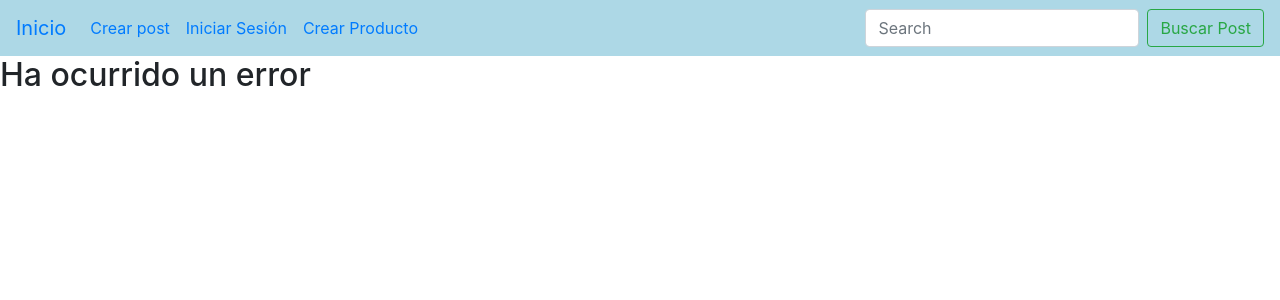
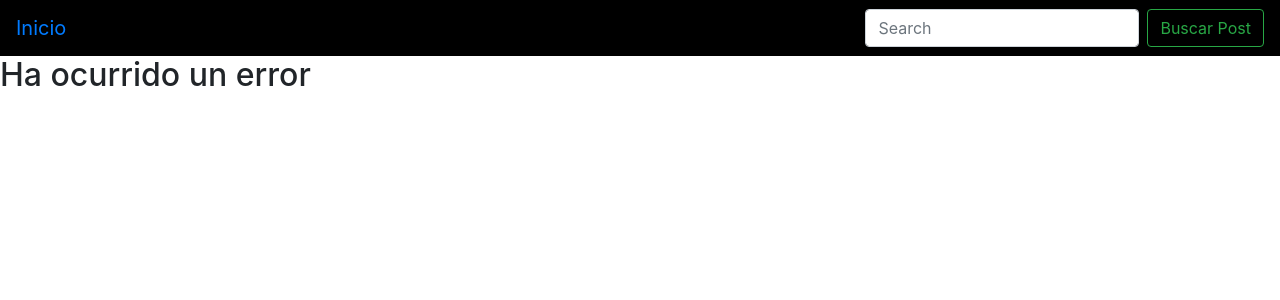
Before and after one commit to charly2790/ProyectoFinalCoderhouse, a Django app: page /create-post/ in a window 1280 px wide. Shown: the top 300 px of the page. Run offline with Django 4.2, Linux system fonts and the light colour scheme.

Commit message:
'2docommit0806'

```diff
--- a/Bloggerhouse/templates/base_main_user_screen.html
+++ b/Bloggerhouse/templates/base_main_user_screen.html
@@ -39,12 +39,15 @@
             text-align: center;
 
         }
+        .img-logo{
+            margin-right: 2%;
+        }
     </style>
 
 </head>
 
 <body>
-    <nav class="navbar navbar-expand-lg navbar " style="background: lightblue;">
+    <nav class="navbar navbar-expand-lg navbar " style="background: black;">
         <a class="navbar-brand" href="/">Inicio</a>
         <button class="navbar-toggler" type="button" data-toggle="collapse" data-target="#navbarSupportedContent"
             aria-controls="navbarSupportedContent" aria-expanded="false" aria-label="Toggle navigation">
@@ -53,15 +56,7 @@
 
         <div class="collapse navbar-collapse" id="navbarSupportedContent">
             <ul class="navbar-nav mr-auto">
-                <li class="nav-item active">
-                    <a class="nav-link" href="/create-user/">Crear post<span class="sr-only">(current)</span></a>
-                </li>
-                <li class="nav-item">
-                    <a class="nav-link" href="/user-login/">Iniciar Sesión</a>
-                </li>
-                <li class="nav-item">
-                    <a class="nav-link" href="/">Crear Producto</a>
-                </li>
+
             </ul>
             <!--Buscador de Posts-->
             <form class="form-inline my-2 my-lg-0" style = "margin-left: 5px"  action = "#" method="GET">
--- a/Bloggerhouse/templates/person_data_template.html
+++ b/Bloggerhouse/templates/person_data_template.html
@@ -14,8 +14,7 @@
     {% csrf_token %}
     <div class = "row">
     <div class="column mb-3" >
-      <label for="exampleInputEmail1" class="form-label">Email address</label>
-      <input type="email" class="form-control" id="exampleInputEmail1" aria-describedby="emailHelp" value = {{user_email}} name="email">
+      <input type="hidden" class="form-control" id="exampleInputEmail1" aria-describedby="emailHelp" value = {{user_email}} name="email">
     </div>
     </div>
     <!--Fila 1-->
@@ -73,7 +72,7 @@
     </div>
     </div>
     <div class="columnk">
-        <button type="submit" class="column btn btn-primary" style="margin-left:10px;">Submit</button>
+        <button type="submit" class="column btn btn-primary" style="margin-left:10px; background-color: green;">Guardar</button>
     </div>
 
   </form>
--- a/Bloggerhouse/templates/user_login_template.html
+++ b/Bloggerhouse/templates/user_login_template.html
@@ -25,7 +25,7 @@
       <label for="exampleInputPassword1" class="form-label">Password</label>
       <input type="password" class="form-control" id="exampleInputPassword1" name = "password">
     </div>
-    <button type="submit" class="btn btn-primary">Submit</button>
+    <button type="submit" class="btn btn-primary">Acceder</button>
   </form>
 </div>
 
```
Also changed, not shown: Bloggerhouse/templates/base.html (line endings or trailing spaces).
